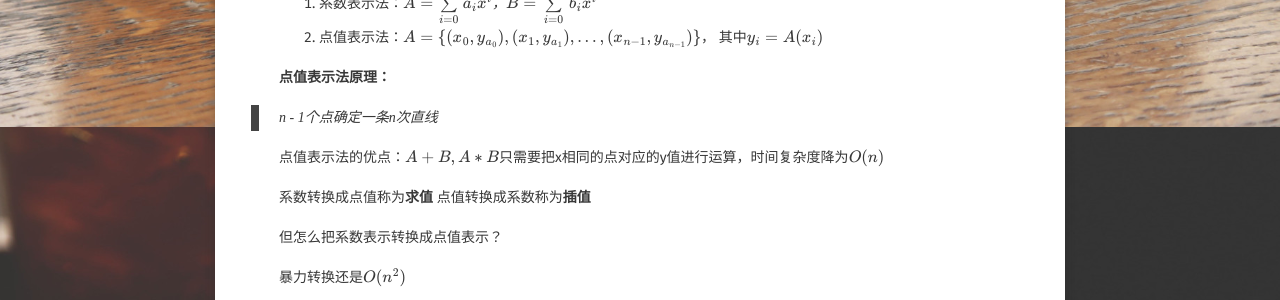
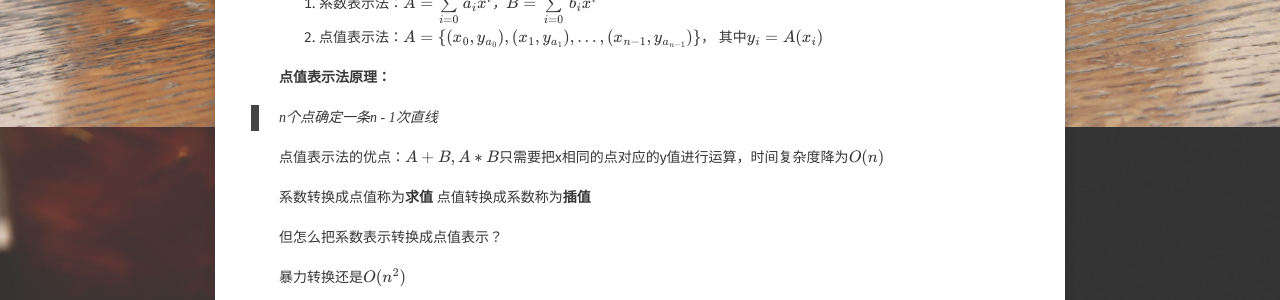
Before and after one commit to olers/olers.github.io, a Jekyll site: the page built from _posts/2017-07-17-FFT学习笔记.md, in a window 1280 px wide and 900 px high, scrolled down 623 px. Shown: the part 150-450 px from the top of the window. Built offline with Jekyll 4.4.1, drawn with Linux system fonts in a browser that asks for light colours; some web fonts are replaced; formulas are drawn with MathJax 3; comment, search, counter and statistics services are not loaded.

```diff
--- a/_posts/2017-07-17-FFT学习笔记.md
+++ b/_posts/2017-07-17-FFT学习笔记.md
@@ -31,7 +31,7 @@ comments: true
 
 **点值表示法原理：**
 
->n - 1个点确定一条n次直线
+>n个点确定一条n - 1次直线
 
 点值表示法的优点：$$A + B, A * B$$只需要把x相同的点对应的y值进行运算，时间复杂度降为$$O(n)$$
 
```
